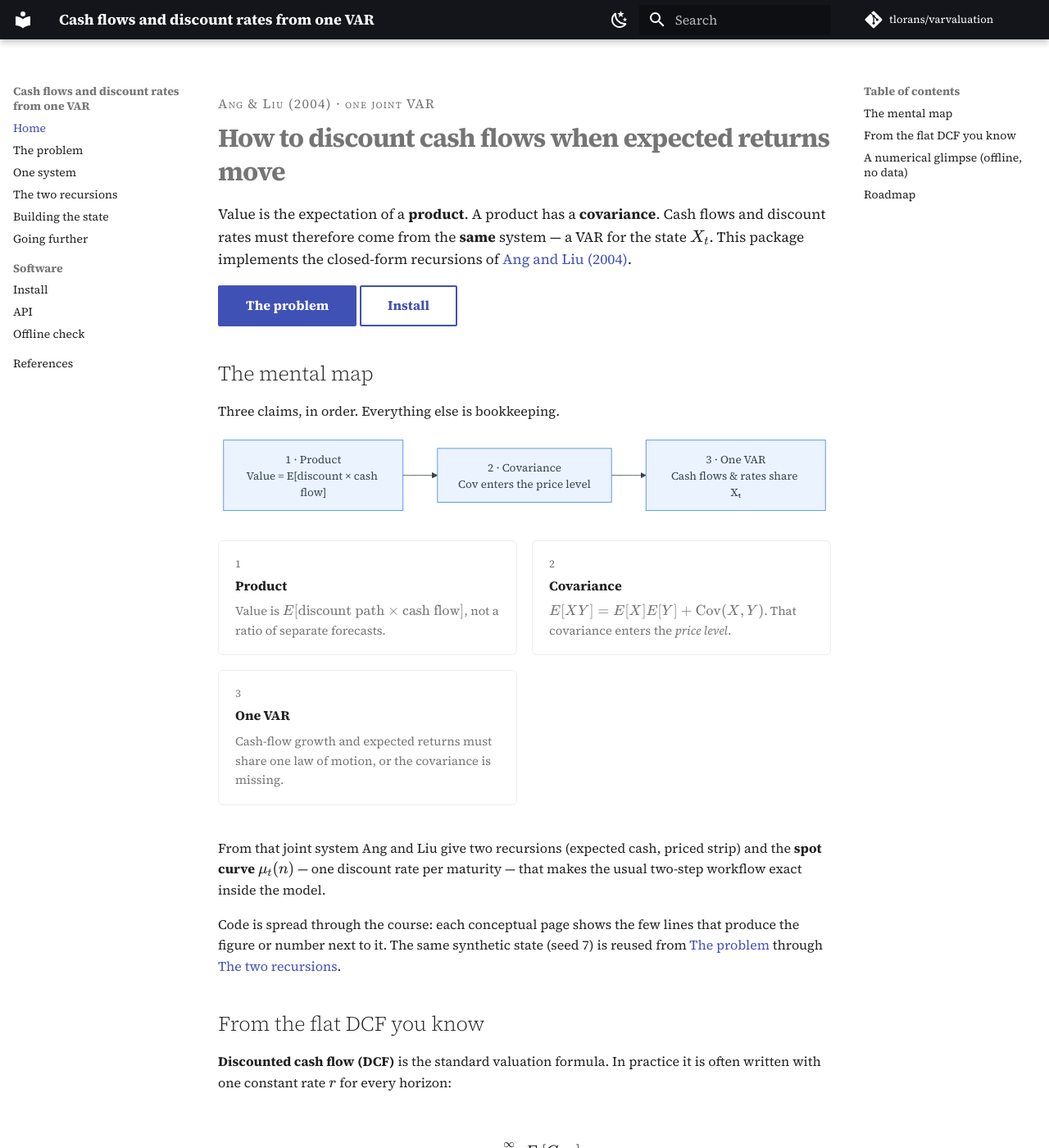
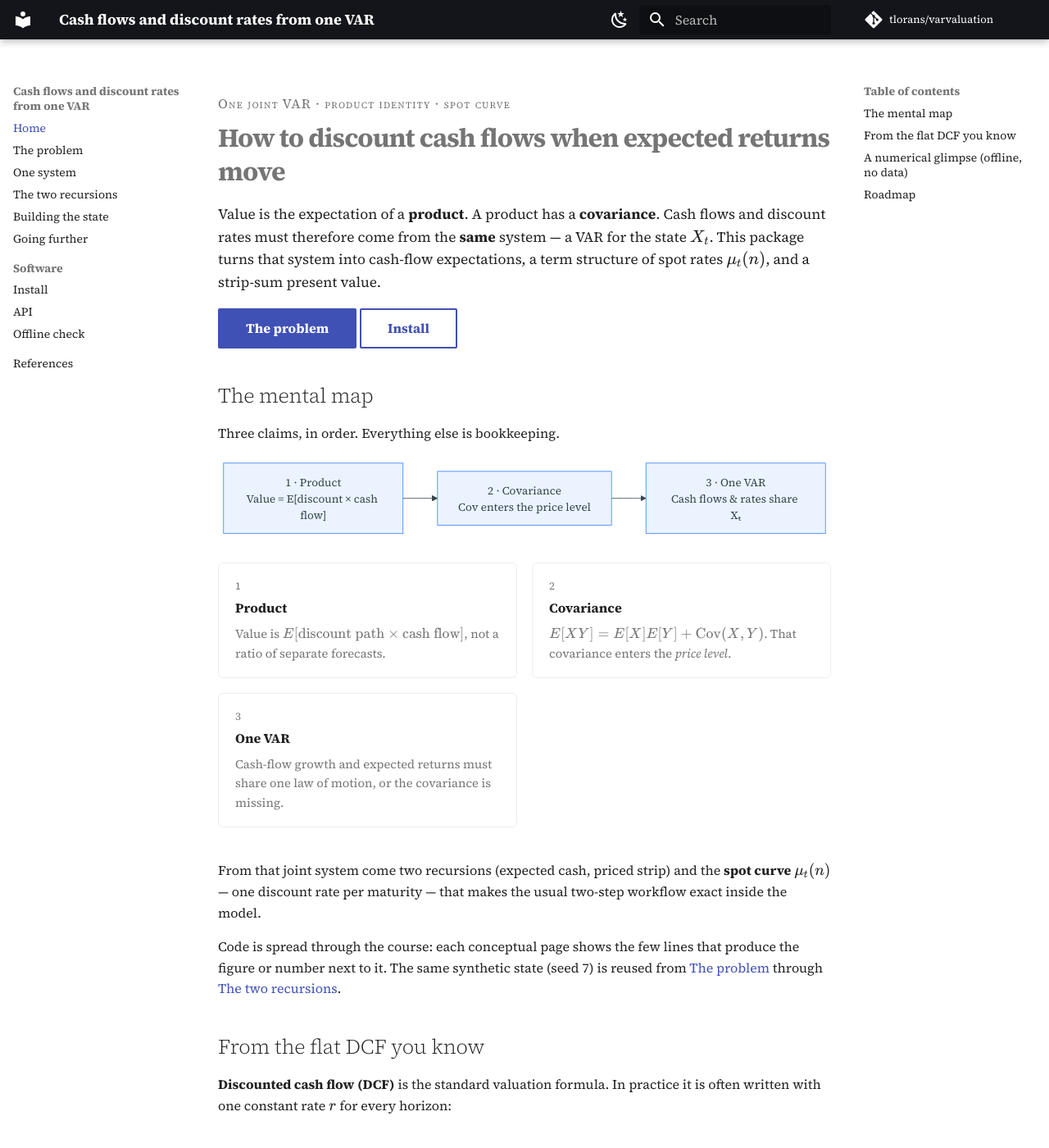
Before and after one commit to tlorans/varvaluation, an MkDocs documentation site: the page built from docs/index.md, in a window 1280 px wide and 1400 px high. Shown: the whole window at 82% size. Built offline with MkDocs 1.6.1 and Material for MkDocs 9.7.7, drawn with Linux system fonts in a browser that asks for light colours; comment, search, counter and statistics services are not loaded; some of the changed text lies outside the part shown.

Commit message:
docs: drop Ang–Liu branding; treat paper as ordinary reference

```diff
--- a/docs/index.md
+++ b/docs/index.md
@@ -1,6 +1,6 @@
 <div class="hero" markdown>
 
-<p class="hero-kicker">Ang &amp; Liu (2004) · one joint VAR</p>
+<p class="hero-kicker">One joint VAR · product identity · spot curve</p>
 
 # How to discount cash flows when expected returns move
 
@@ -9,8 +9,8 @@ Value is the expectation of a <strong>product</strong>.
 A product has a <strong>covariance</strong>.
 Cash flows and discount rates must therefore come from the
 <strong>same</strong> system — a VAR for the state $X_t$.
-This package implements the closed-form recursions of
-<a href="references.md#ang-liu-2004">Ang and Liu (2004)</a>.
+This package turns that system into cash-flow expectations,
+a term structure of spot rates $\mu_t(n)$, and a strip-sum present value.
 </p>
 
 [The problem](guide/problem.md){ .md-button .md-button--primary }
@@ -36,8 +36,7 @@ flowchart LR
 <a href="guide/system/"><span class="part">3</span><strong>One VAR</strong><span>Cash-flow growth and expected returns must share one law of motion, or the covariance is missing.</span></a>
 </div>
 
-From that joint system Ang and Liu give two recursions (expected cash,
-priced strip) and the **spot curve** $\mu_t(n)$ — one discount rate per maturity — that makes the usual two-step workflow exact inside the model.
+From that joint system come two recursions (expected cash, priced strip) and the **spot curve** $\mu_t(n)$ — one discount rate per maturity — that makes the usual two-step workflow exact inside the model.
 
 Code is spread through the course: each conceptual page shows the few lines that produce the figure or number next to it. The same synthetic state (seed 7) is reused from [The problem](guide/problem.md) through [The two recursions](guide/curve.md).
 
@@ -65,7 +64,7 @@ flowchart TB
   subgraph ratio ["Ratio of expectations (flat DCF)"]
     R["V = E[C] / (1+r)ⁿ"]
   end
-  subgraph product ["Expectation of a product (Ang–Liu)"]
+  subgraph product ["Expectation of a product"]
     P["V = E[ e<sup>−∑μ</sup> · C ]"]
   end
   ratio -.->|"valid only if r deterministic"| product
--- a/mkdocs.yml
+++ b/mkdocs.yml
@@ -1,5 +1,5 @@
 site_name: Cash flows and discount rates from one VAR
-site_description: Ang and Liu (2004) recursions — cash-flow expectations and spot discount rates μ_t(n) from one system.
+site_description: Cash-flow expectations and spot discount rates μ_t(n) from one joint VAR.
 site_url: https://tlorans.github.io/varvaluation/
 repo_url: https://github.com/tlorans/varvaluation
 repo_name: tlorans/varvaluation
```
Also changed, not shown: other parts of docs/index.md (+1 -1 lines), README.md (+8 -7 lines), docs/quickstart.md (+1 -1 lines).
